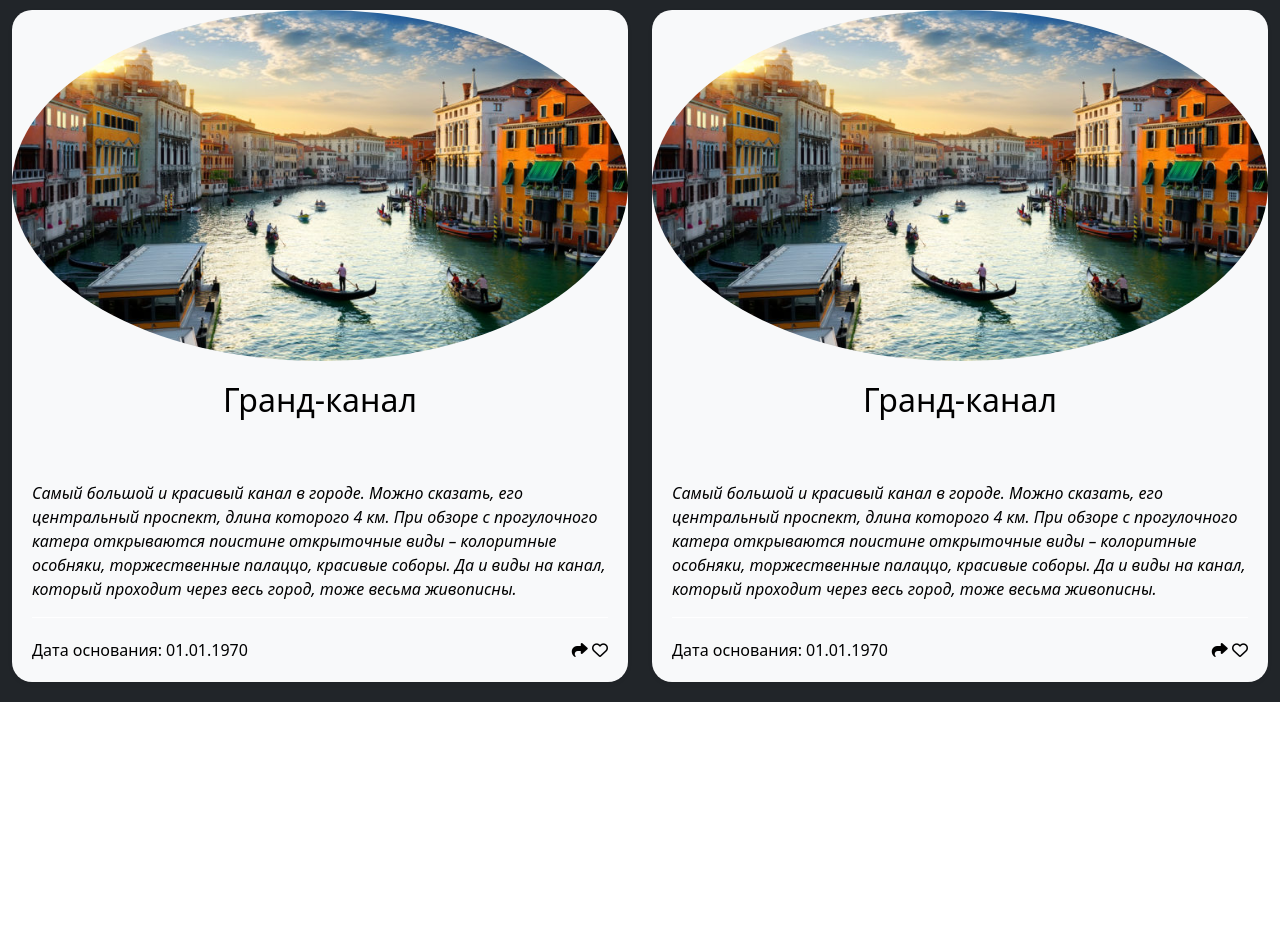
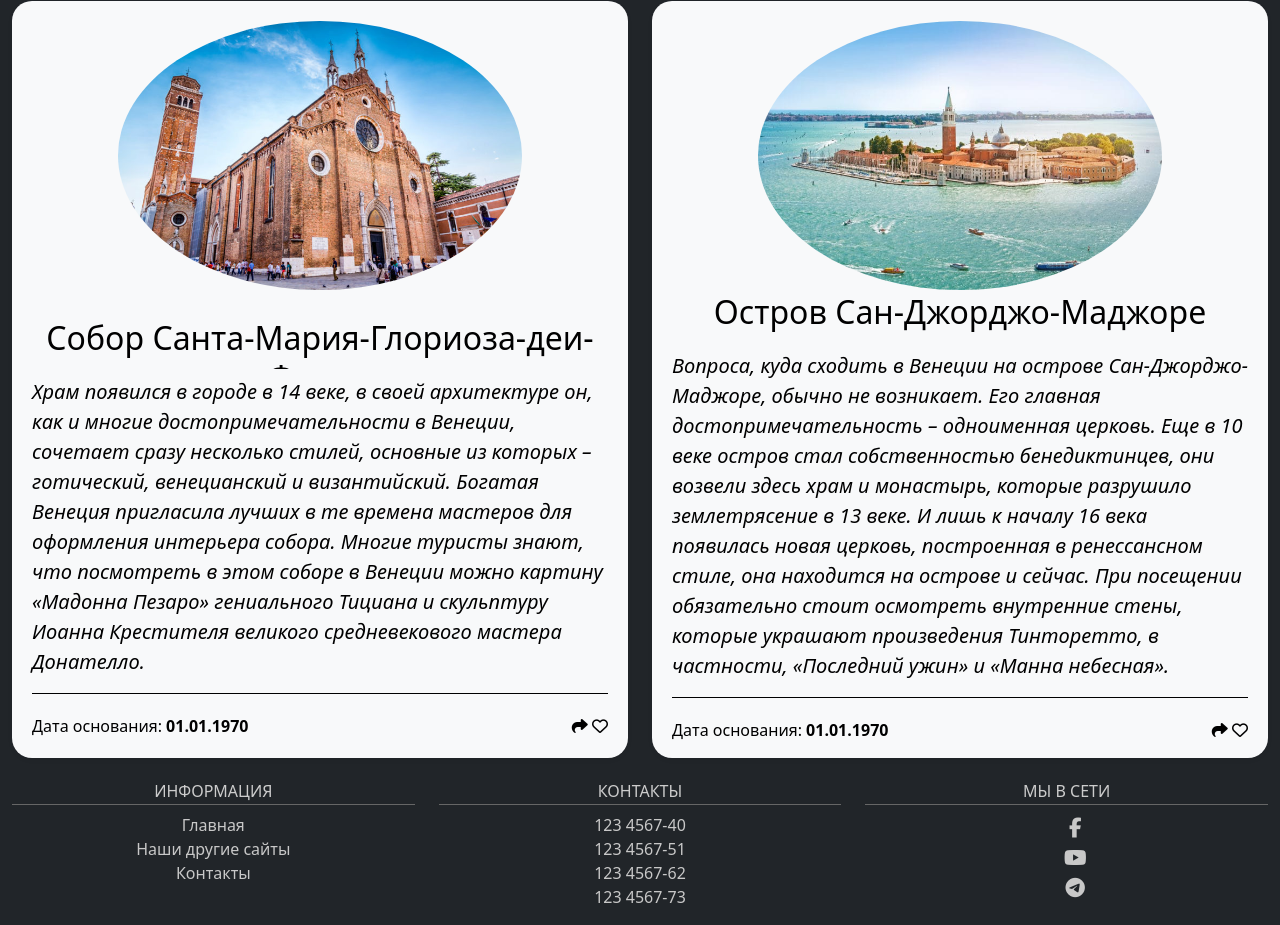
Before and after one commit to ElectroForez/pract_web, a plain HTML site: page individual_site/index.html in a window 1280 px wide. Shown: the part 1393-2318 px from the top of the page. Before the commit the page ends 2095 px from the top, so only its background shows below. Drawn offline with Linux system fonts and the light colour scheme; a web font is replaced by a local one.

Commit message:
First working version index.html

```diff
--- a/individual_site/index.html
+++ b/individual_site/index.html
@@ -8,8 +8,8 @@
     <link href="https://fonts.googleapis.com/css2?family=Merienda+One&family=Roboto:ital,wght@0,400;0,500;0,700;1,300&display=swap" rel="stylesheet">
     <script src="https://kit.fontawesome.com/1655b4a318.js" crossorigin="anonymous"></script>
     <link rel="stylesheet" href="style.css">
-    <link href="bootstrap/css/bootstrap.min.css" rel="stylesheet" integrity="sha384-Zenh87qX5JnK2Jl0vWa8Ck2rdkQ2Bzep5IDxbcnCeuOxjzrPF/et3URy9Bv1WTRi" crossorigin="anonymous">
-    <script src="bootstrap/js/bootstrap.bundle.min.js" crossorigin="anonymous"></script>
+    <link href="bootstrap/css/bootstrap.min.css" rel="stylesheet">
+    <script src="bootstrap/js/bootstrap.bundle.min.js"></script>
 </head>
 <body>
 <nav class="navbar navbar-expand-lg navbar-dark bg-dark">
@@ -51,9 +51,9 @@
             </div>
         </div>
     </div>
-    <div class="bg-dark text-center text-light p-2 fw-bold fs-5">Достопримечательности Венеции</div>
-    <div class="cards container-fluid bg-dark pt-5">
-        <div class="row bg-dark row-flex">
+    <div class="bg-dark text-center text-light fw-bold fs-1 py-5">Достопримечательности Венеции</div>
+    <div class="cards container-fluid bg-dark ">
+        <div class="row bg-dark same-el">
             <div class="col-lg-6 col-sm-12">
                 <div class="info-card bg-light">
                     <div class="info-thumb">
@@ -78,12 +78,12 @@
             <div class="col-lg-6 col-sm-12">
                 <div class="info-card bg-light">
                     <div class="info-thumb">
-                        <a href="#"><img src="img/St-Mark.jpg" alt="" class="rounded-circle"></a>
+                        <a href="#"><img src="img/St-Mark.jpg" alt="" class="rounded-circle w-100"></a>
                     </div>
                     <div class="info-details">
                         <h4><a href="#">Площадь Святого Марка</a></h4>
                         <p class="fst-italic">Визитная карточка города, Сан-Марко являет собой одну из главных достопримечательностей Италии. Именно здесь находятся лучшие достопримечательности Венеции и проходят самые культовые мероприятия этого города. А начинается она с двух величественных колонн, на которых расположились статуи апостола Марка и крылатого льва.</p>
-                        <div class="info-bottom-details d-flex justify-content-between">
+                        <div class="info-bottom-details d-flex justify-content-between h-auto">
                             <div class="date">
                                 Дата основания:
                                 <span>01.01.1970</span>
@@ -99,17 +99,17 @@
             <div class="col-lg-6 col-sm-12">
                 <div class="info-card bg-light">
                     <div class="info-thumb">
-                        <a href="#"><img src="img/Grand-Canal.jpg" alt="" class="rounded-circle"></a>
+                        <a href="#"><img src="img/7-Santa_Maria_Gloriosa_dei_Frari-e1527216127496.jpg" alt="" class="rounded-circle"></a>
                     </div>
                     <div class="info-details">
-                        <h4><a href="#">Гранд-канал</a></h4>
-                        <p class="fst-italic">Самый большой и красивый канал в городе. Можно сказать, его центральный проспект, длина которого 4 км. При обзоре с прогулочного катера открываются поистине открыточные виды – колоритные особняки, торжественные палаццо, красивые соборы. Да и виды на канал, который проходит через весь город, тоже весьма живописны.</p>
+                        <h4><a href="#">Собор Санта-Мария-Глориоза-деи-Фрари</a></h4>
+                        <p class="fst-italic">Храм появился в городе в 14 веке, в своей архитектуре он, как и многие достопримечательности в Венеции, сочетает сразу несколько стилей, основные из которых – готический, венецианский и византийский. Богатая Венеция пригласила лучших в те времена мастеров для оформления интерьера собора. Многие туристы знают, что посмотреть в этом соборе в Венеции можно картину «Мадонна Пезаро» гениального Тициана и скульптуру Иоанна Крестителя великого средневекового мастера Донателло.</p>
                         <div class="info-bottom-details d-flex justify-content-between">
                             <div class="date">
                                 Дата основания:
                                 <span>01.01.1970</span>
                             </div>
-                            <div class="info-links">
+                            <div class="info-links ">
                                 <a href="#"><i class="fa-solid fa-share"></i></a>
                                 <a href="#"><i class="far fa-heart"></i></a>
                             </div>
@@ -120,15 +120,15 @@
             <div class="col-lg-6 col-sm-12">
                 <div class="info-card bg-light">
                     <div class="info-thumb">
-                        <a href="#"><img src="img/Grand-Canal.jpg" alt="" class="rounded-circle"></a>
+                        <a href="#"><img src="img/8-San_Giorgio_Maggiore_Island-e1529737857995.jpg" alt="" class="rounded-circle"></a>
                     </div>
                     <div class="info-details">
-                        <h4><a href="#">Гранд-канал</a></h4>
-                        <p class="fst-italic">Самый большой и красивый канал в городе. Можно сказать, его центральный проспект, длина которого 4 км. При обзоре с прогулочного катера открываются поистине открыточные виды – колоритные особняки, торжественные палаццо, красивые соборы. Да и виды на канал, который проходит через весь город, тоже весьма живописны.</p>
+                        <h4><a href="#">Остров Сан-Джорджо-Маджоре</a></h4>
+                        <p class="fst-italic">Вопроса, куда сходить в Венеции на острове Сан-Джорджо-Маджоре, обычно не возникает. Его главная достопримечательность – одноименная церковь. Еще в 10 веке остров стал собственностью бенедиктинцев, они возвели здесь храм и монастырь, которые разрушило землетрясение в 13 веке. И лишь к началу 16 века появилась новая церковь, построенная в ренессансном стиле, она находится на острове и сейчас. При посещении обязательно стоит осмотреть внутренние стены, которые украшают произведения Тинторетто, в частности, «Последний ужин» и «Манна небесная».</p>
                         <div class="info-bottom-details d-flex justify-content-between">
                             <div class="date">
                                 Дата основания:
-                                <span>01.01.1970</span>
+                                <span class="fw-bold">01.01.1970</span>
                             </div>
                             <div class="info-links">
                                 <a href="#"><i class="fa-solid fa-share"></i></a>
@@ -141,5 +141,40 @@
         </div>
     </div>
 </section>
+
+<footer>
+    <section class="footer bg-dark">
+        <div class="container-fluid">
+            <div class="row row-cols-sm-2 row-cols-lg-3">
+                <div class="col">
+                    <h4>Информация</h4>
+                    <ul class="list-unstyled">
+                        <li><a href="#">Главная</a></li>
+                        <li><a href="#">Наши другие сайты</a></li>
+                        <li><a href="#">Контакты</a></li>
+                    </ul>
+                </div>
+                <div class="col">
+                    <h4>Контакты</h4>
+                    <ul class="list-unstyled">
+                        <li><a href="tel:123456740">123 4567-40</a></li>
+                        <li><a href="tel:123456751">123 4567-51</a></li>
+                        <li><a href="tel:123456762">123 4567-62</a></li>
+                        <li><a href="tel:123456773">123 4567-73</a></li>
+                    </ul>
+                </div>
+                <div class="col">
+                    <h4>Мы в сети</h4>
+                    <ul class="footer-icons">
+                        <a href="#"><i class="fab fa-facebook-f"></i></a>
+                        <a href="#"><i class="fab fa-youtube"></i></a>
+                        <a href="#"><i class="fab fa-telegram"></i></a>
+                    </ul>
+                </div>
+            </div>
+        </div>
+    </section>
+</footer>
+
 </body>
 </html>
--- a/individual_site/style.css
+++ b/individual_site/style.css
@@ -49,24 +49,40 @@ body {
     flex-direction: column;
     justify-content: center;
     align-items: center;
+    height: auto;
 }
 
 .info-thumb img {
     max-width: 100%;
     max-height: 100%;
+    /*height: 50%;*/
+    width: 100%;
+    /*height: 300px;*/
 }
 
 .info-card:hover {
     box-shadow: 0 14px 30px -15px rgba(0, 0, 0, 0.75);
 }
 
+.info-thumb {
+    height: 50%;
+    width: 70%;
+    margin-bottom: 3px;
+}
+
 .info-card {
+    height: 97%;
+    padding: 20px;
     color: #000;
     border-radius: 20px;
     margin-bottom: 20px;
+    display: flex;
+    flex-direction: column;
+    justify-content: space-between;
 }
 
 .info-details {
+    /*height: 50%;*/
 }
 
 .info-details h4 a {
@@ -78,29 +94,30 @@ body {
     height: 50px;
     overflow: hidden;
     text-decoration: none;
-    margin-bottom: 50px;
-}
-
-.info-details {
-    padding: 20px;
+    max-margin-bottom: 50px;
 }
 
 .info-details p {
-    /*font-size: 15px;*/
+    font-size: 20px;
     /*margin-bottom: 20px;*/
     /*height: 0px;*/
     /*overflow: hidden;*/
 }
 
-.row-flex {
-    display: flex;
-    flex-flow: row wrap;
+.info-bottom-details {
+    overflow: hidden;
+    border-top: 1px solid #000;
+    padding-top: 20px;
+    margin-bottom: 0;
+    margin-top: auto;
 }
 
 .info-bottom-details {
-    overflow: hidden;
-    border-top: 1px solid white;
-    padding-top: 20px;
+    height: auto;
+}
+
+.info-bottom-details .date span {
+    font-weight: bold;
 }
 
 .info-links a{
@@ -111,12 +128,54 @@ body {
     color: #dbdbdb;
 }
 
-.info-bottom-details .date span {
-    font-weight: 500;
-}
-
 .container {
     margin: 0;
 }
 /* Info */
 /* Main Content */
+
+/* Footer */
+.footer {
+    /*background-color: #343434;*/
+}
+
+.footer h4 {
+    text-align: center;
+    color: #ccc;
+    text-transform: uppercase;
+    font-size: 16px;
+    border-bottom: 1px solid #666;
+    padding-bottom: 3px;
+}
+
+.footer a {
+    text-decoration: none;
+    transition: all .3s;
+}
+
+.footer ul {
+    display: flex;
+    flex-direction: column;
+    justify-content: center;
+    align-items: center;
+}
+
+.footer a:hover {
+    color: #fff;
+    text-decoration: underline;
+}
+
+.footer a, .footer li {
+    color: #c8c8c8;
+}
+
+.footer li a {
+    display: block;
+}
+
+.footer-icons a {
+    display: inline-block;
+    margin-right: 15px;
+    font-size: 20px;
+}
+/* Footer */
```
Also changed, not shown: individual_site/img/7-Santa_Maria_Gloriosa_dei_Frari-e1527216127496.jpg (added), individual_site/img/8-San_Giorgio_Maggiore_Island-e1529737857995.jpg (added).
